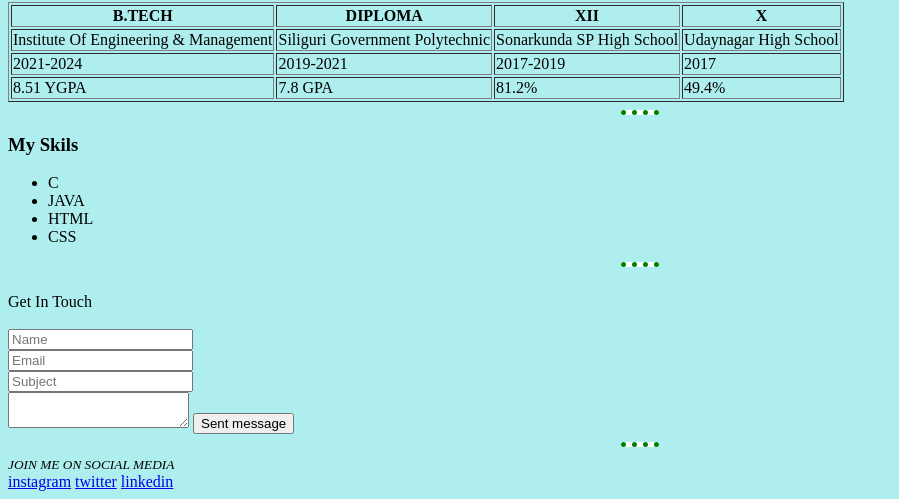
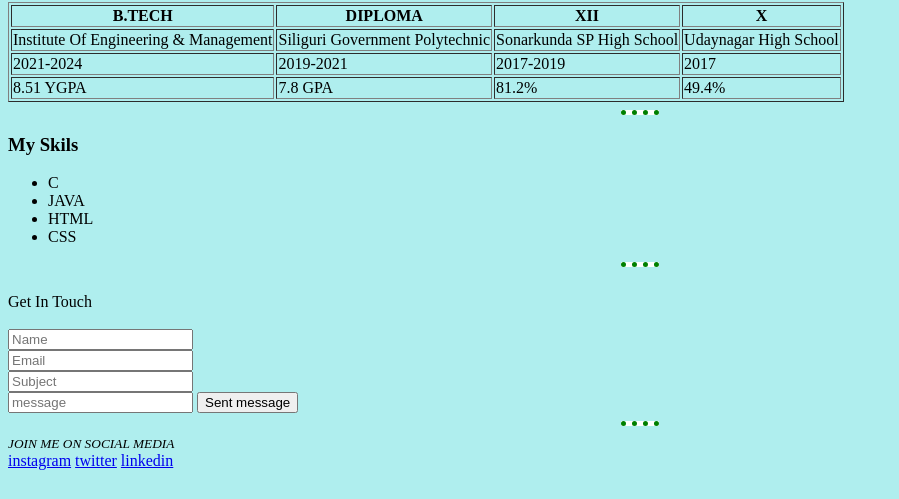
Before and after one commit to Sahil1786/CV, a plain HTML site: page index.html in a window 1280 px wide. Shown: the part 427-926 px from the top of the page, without its empty margins (0-899 px from the left). After the commit the page ends 905 px from the top, so only its background shows below. Drawn offline with Linux system fonts and the light colour scheme.

Commit message:
Update index.html
minor changes

```diff
--- a/index.html
+++ b/index.html
@@ -77,7 +77,7 @@
              <br>
              <input type="text"placeholder="Subject" id =103>
              <br>
-                <textarea name="name" ></textarea>
+             <input type="textarea"placeholder="message" id="104">
              <input type="submit"value ="Sent message">
 </form>
 
```
